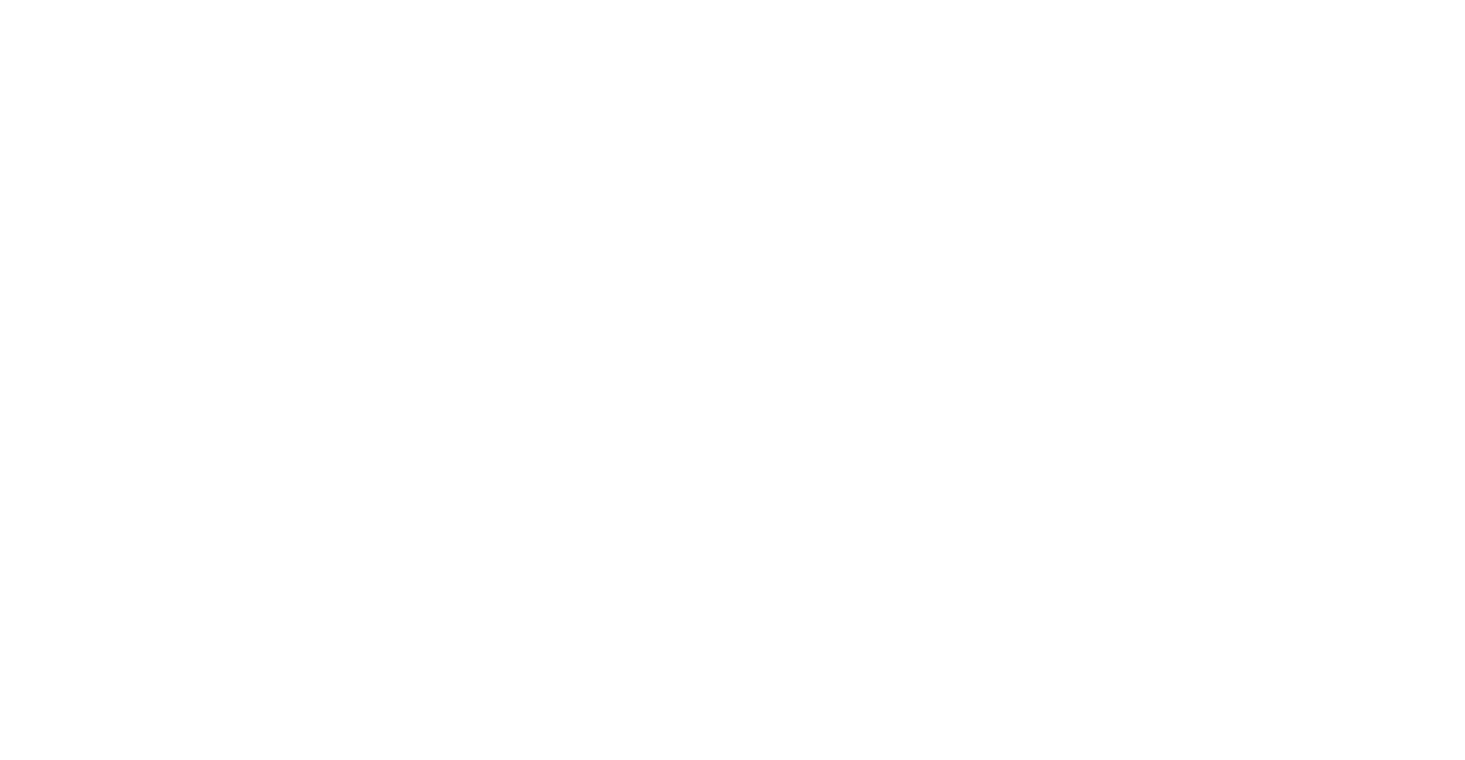
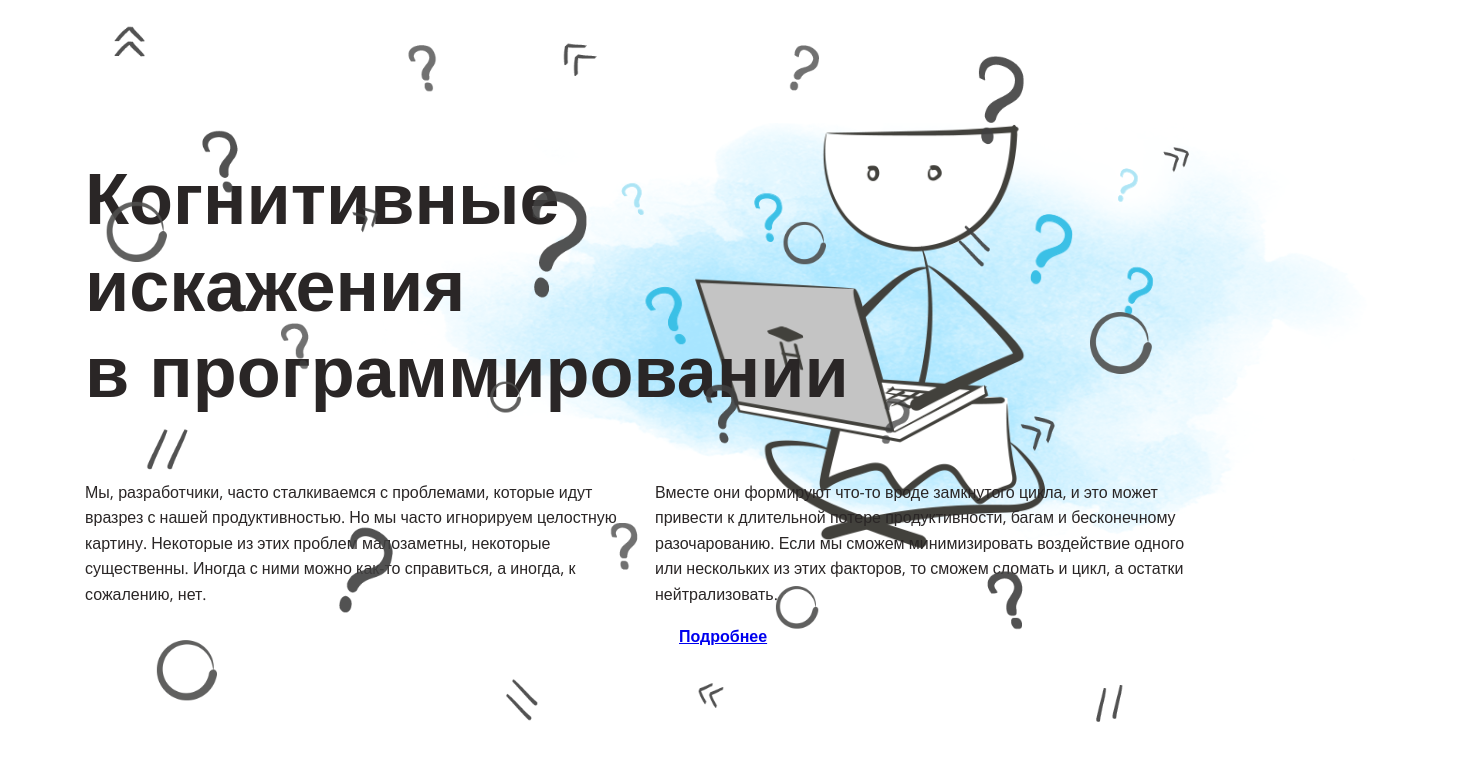
Before and after one commit to sergei-andreev/layout-designer-project-lvl1, a website: page src/index.html in a window 1280 px wide. Shown: the whole page, 1465 px wide, since content can reach past the window. Drawn offline with nearby package versions, Linux system fonts and the light colour scheme; a web font is replaced by a local one.

Commit message:
add header

```diff
--- a/src/index.html
+++ b/src/index.html
@@ -9,7 +9,20 @@
     <link rel="stylesheet" href="styles/style.css">
 </head>
 <body>
-    <header></header>
+    <header class="bg section">
+            <h1>Когнитивные<br> искажения<br> в программировании</h1>
+            <img class="header-img" src="/src/images/main.png" alt="image-header">
+        <div class="columns-2">
+            <p class="text">Мы, разработчики, часто сталкиваемся с проблемами, которые идут вразрез с нашей продуктивностью. Но мы часто игнорируем целостную картину. Некоторые из этих проблем малозаметны, некоторые существенны. Иногда с ними можно как-то справиться, а иногда, к сожалению, нет.</p>
+
+             <div>
+                <p>Вместе они формируют что-то вроде замкнутого цикла, и это может привести к длительной потере продуктивности, багам и бесконечному разочарованию.
+                Если мы сможем минимизировать воздействие одного или нескольких из этих факторов, то сможем сломать и цикл, а остатки нейтрализовать.</p>
+                <a class="button" rel="stylesheet" href="#">Подробнее </a>
+            </div>
+        </div>
+
+    </header>
     <main>
         <section></section>
     </main>
--- a/src/styles/style.css
+++ b/src/styles/style.css
@@ -36,8 +36,42 @@ h3  {
   font-size: 34px;
 }
 
-section {
+.section {
   max-width: 1110px;
   margin: 0 auto;
   padding: 100px 0;
 }
+
+.bg {
+  position: relative;
+}
+
+.bg::before {
+  content: "";
+  background-image: url("/src/images/background.png");
+  background-repeat: no-repeat;
+  background-size: cover;
+  opacity: 90%;
+  position: absolute;
+  inset: 0;
+}
+
+.header-img {
+  position: absolute;
+  height: 525px;
+  top: 55px;
+  right: -270px;
+  z-index: -1;
+}
+
+.columns-2 {
+  display: grid;
+  grid-template-columns: 1fr 1fr;
+  gap: 30px;
+
+}
+
+.button {
+  margin: 12px 24px;
+  font-weight: bold;
+}
```
Also changed, not shown: src/images/1.png (added), src/images/2.png (added), src/images/3.png (added), src/images/4.png (added), src/images/5.png (added), src/images/background.png (added), src/images/main.png (added), src/images/preview.png (added), src/images/send.svg (added).
